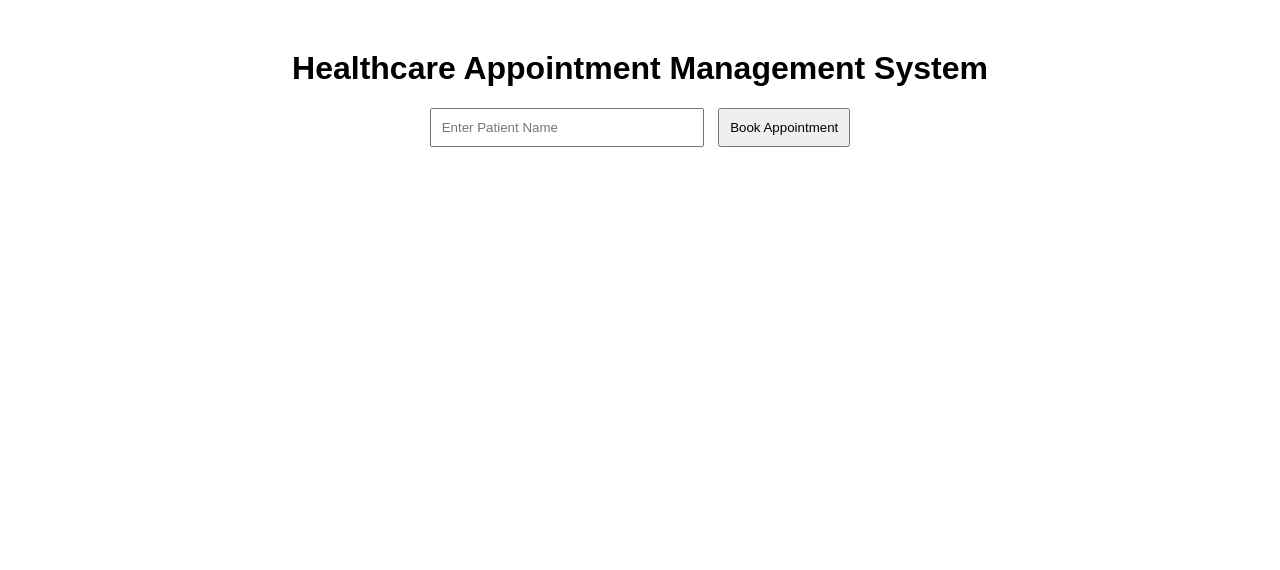
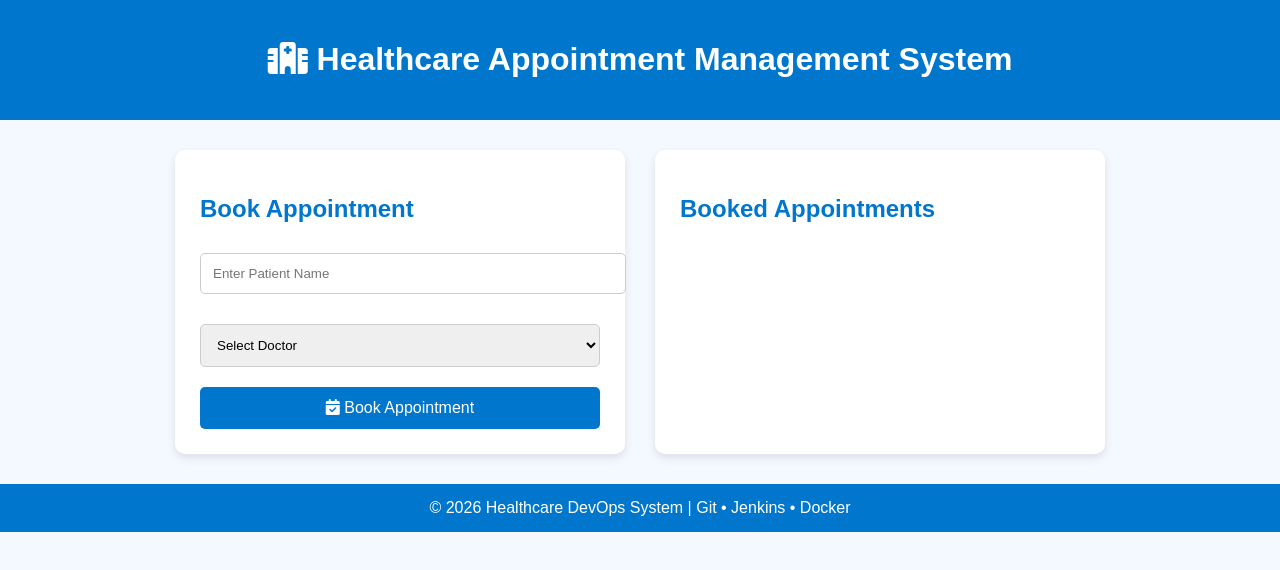
Before and after one commit to arun0180/Devops-Health-App, a website: page public/index.html in a window 1280 px wide. Drawn offline with Linux system fonts and the light colour scheme.

Commit message:
Improved Healthcare UI

```diff
--- a/public/index.html
+++ b/public/index.html
@@ -1,21 +1,68 @@
 <!DOCTYPE html>
-<html>
+<html lang="en">
+
 <head>
+    <meta charset="UTF-8">
+    <meta name="viewport" content="width=device-width, initial-scale=1.0">
     <title>Healthcare Appointment System</title>
+
     <link rel="stylesheet" href="style.css">
+
+    <link rel="stylesheet"
+        href="https://cdnjs.cloudflare.com/ajax/libs/font-awesome/6.5.1/css/all.min.css">
 </head>
+
 <body>
 
-    <h1>Healthcare Appointment Management System</h1>
+    <header>
+        <h1>
+            <i class="fa-solid fa-hospital"></i>
+            Healthcare Appointment Management System
+        </h1>
+    </header>
 
-    <input type="text" id="patientName"
-           placeholder="Enter Patient Name">
+    <div class="container">
 
-    <button onclick="bookAppointment()">
-        Book Appointment
-    </button>
+        <div class="card">
 
-    <ul id="appointments"></ul>
+            <h2>Book Appointment</h2>
+
+            <input type="text"
+                id="patientName"
+                placeholder="Enter Patient Name">
+
+            <select id="doctorName">
+
+                <option value="">Select Doctor</option>
+
+                <option>Dr. Smith - Cardiologist</option>
+
+                <option>Dr. Kumar - Neurologist</option>
+
+                <option>Dr. Priya - Dermatologist</option>
+
+            </select>
+
+            <button onclick="bookAppointment()">
+                <i class="fa-solid fa-calendar-check"></i>
+                Book Appointment
+            </button>
+
+        </div>
+
+        <div class="card">
+
+            <h2>Booked Appointments</h2>
+
+            <ul id="appointments"></ul>
+
+        </div>
+
+    </div>
+
+    <footer>
+        © 2026 Healthcare DevOps System | Git • Jenkins • Docker
+    </footer>
 
     <script src="script.js"></script>
 
--- a/public/style.css
+++ b/public/style.css
@@ -1,19 +1,79 @@
 body {
-    font-family: Arial;
-    text-align: center;
-    margin-top: 50px;
+    margin: 0;
+    font-family: Arial, sans-serif;
+    background: #f4f9ff;
 }
 
-input {
-    padding: 10px;
-    width: 250px;
+header {
+    background: #0077cc;
+    color: white;
+    padding: 20px;
+    text-align: center;
+}
+
+.container {
+    width: 80%;
+    margin: 30px auto;
+    display: flex;
+    gap: 30px;
+    justify-content: center;
+    flex-wrap: wrap;
+}
+
+.card {
+    background: white;
+    width: 400px;
+    padding: 25px;
+    border-radius: 10px;
+    box-shadow: 0px 4px 10px rgba(0,0,0,0.1);
+}
+
+h2 {
+    color: #0077cc;
+    margin-bottom: 20px;
+}
+
+input,
+select {
+    width: 100%;
+    padding: 12px;
+    margin-top: 10px;
+    margin-bottom: 20px;
+    border-radius: 5px;
+    border: 1px solid #ccc;
 }
 
 button {
-    padding: 10px;
-    margin-left: 10px;
+    width: 100%;
+    background: #0077cc;
+    color: white;
+    border: none;
+    padding: 12px;
+    border-radius: 5px;
+    cursor: pointer;
+    font-size: 16px;
+}
+
+button:hover {
+    background: #005fa3;
+}
+
+ul {
+    list-style: none;
+    padding: 0;
 }
 
 li {
-    margin-top: 10px;
+    background: #e8f4ff;
+    margin-bottom: 10px;
+    padding: 12px;
+    border-radius: 5px;
 }
+
+footer {
+    text-align: center;
+    background: #0077cc;
+    color: white;
+    padding: 15px;
+    margin-top: 30px;
+}
```
